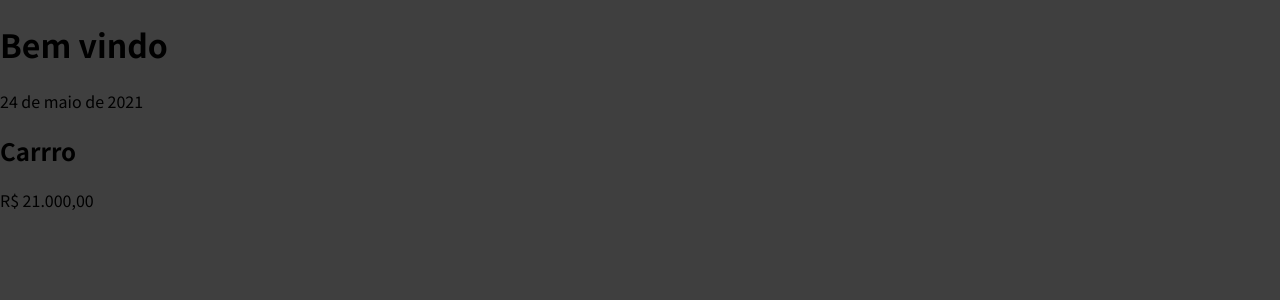
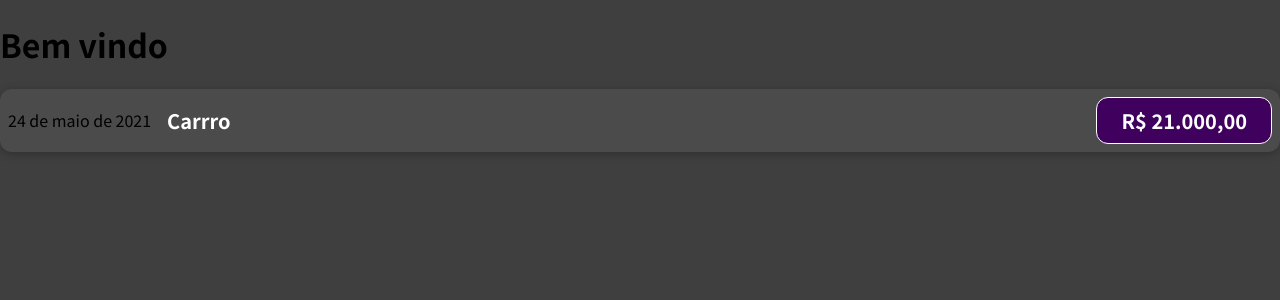
Before and after one commit to PauloDev13/udemy-react-complete-guide, a JavaScript app: page / in a window 1280 px wide. Shown: the top 300 px of the page. Built offline with nearby package versions, Linux system fonts and the light colour scheme.

Commit message:
Adicionando CSS ao componente ExpenseItem

```diff
--- a/src/components/ExpenseItem.js
+++ b/src/components/ExpenseItem.js
@@ -2,11 +2,11 @@ import './ExpenseItem.css';
 
 const ExpenseItem = () => {
   return (
-    <div>
+    <div className="expense-item">
       <div>24 de maio de 2021</div>
-      <div>
+      <div className="expense-item__description">
         <h2>Carrro</h2>
-        <div>R$ 21.000,00</div>
+        <div className="expense-item__price">R$ 21.000,00</div>
       </div>
     </div>
   );
```
